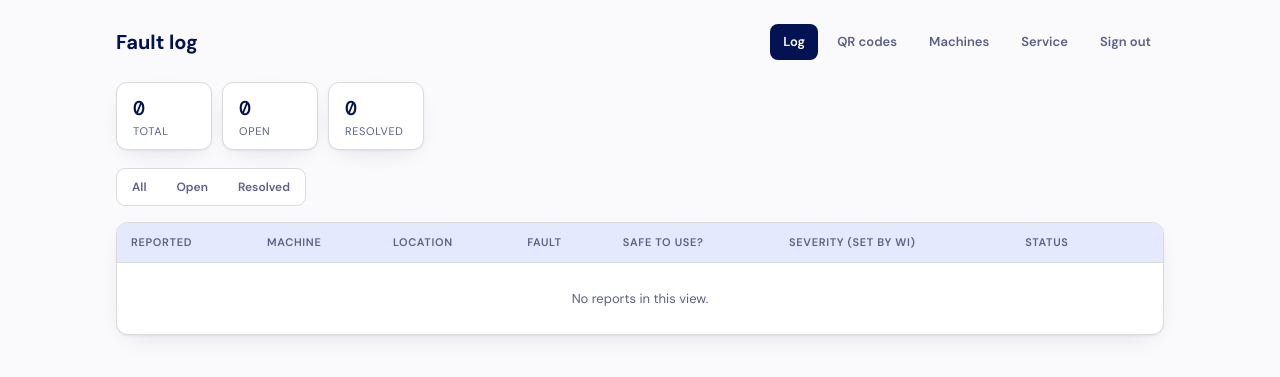
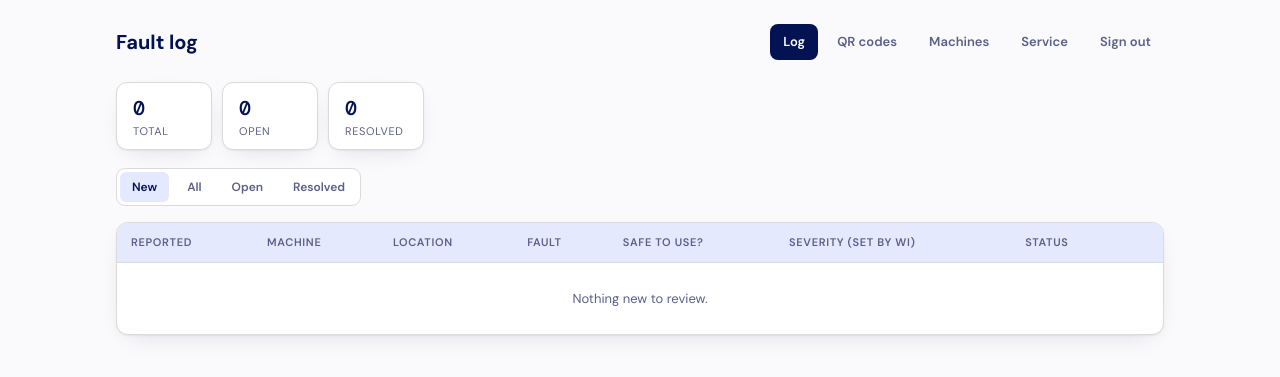
Before and after one commit to boardtom/GymFaultReporting, a Flask app: page /log?status=new in a window 1280 px wide. Shown: the top 377 px of the page. Run offline with Flask 3, Linux system fonts and the light colour scheme; the visitor is signed in with stand-in values (Sample User, id 1); data that the repository does not hold is empty.

Commit message:
Prompt WI with new reports on sign-in
- Signing in goes straight to a New view when reports are waiting for review
- New = still open with no severity set; unsafe answers are listed first
- Count badge on the Log link on every admin page

Co-Authored-By: Claude Fable 5.2 <noreply@anthropic.com>
Claude-Session: https://claude.ai/code/session_01RkkUayfzC9piqSMAf3fASs

```diff
--- a/app.py
+++ b/app.py
@@ -166,11 +166,27 @@ def login_required(view):
     return wrapped
 
 
+def new_reports_query():
+    """Reports nobody at WI has reviewed yet: still open, severity not set."""
+    return Report.query.filter(Report.status == "open", Report.severity.notin_(SEVERITIES))
+
+
+@app.context_processor
+def inject_new_report_count():
+    if session.get("is_admin"):
+        return {"new_report_count": new_reports_query().count()}
+    return {"new_report_count": 0}
+
+
 @app.route("/login", methods=["GET", "POST"])
 def login():
     if request.method == "POST":
         if request.form.get("password") == ADMIN_PASSWORD:
             session["is_admin"] = True
+            # Take WI straight to anything that still needs reviewing.
+            if new_reports_query().count():
+                session["new_prompt"] = True
+                return redirect(url_for("log_view", status="new"))
             return redirect(request.args.get("next") or url_for("log_view"))
         flash("Incorrect password.")
     return render_template("login.html")
@@ -312,7 +328,11 @@ def log_view():
     query = Report.query
     if status_filter in ("open", "resolved"):
         query = query.filter_by(status=status_filter)
+    elif status_filter == "new":
+        query = new_reports_query()
     reports = query.order_by(Report.created_at.desc()).all()
+    if status_filter == "new":      # possible safety concerns first
+        reports.sort(key=lambda r: r.safe_to_use not in ("No", "Not sure"))
 
     total = Report.query.count()
     open_count = Report.query.filter_by(status="open").count()
@@ -326,6 +346,7 @@ def log_view():
         resolved_count=total - open_count,
         severities=SEVERITIES,
         unassessed=UNASSESSED,
+        show_new_prompt=session.pop("new_prompt", False),
     )
 
 
--- a/static/style.css
+++ b/static/style.css
@@ -187,3 +187,11 @@ tr:last-child td{border-bottom:none;}
 .sev-select.unset{border-color:var(--red);color:var(--red);font-weight:600;}
 div.field{display:flex;flex-direction:column;gap:6px;font-size:12.5px;font-weight:600;color:var(--text-muted);margin-bottom:14px;}
 .row-btn{white-space:nowrap;}
+
+/* New reports waiting for WI to review */
+.nav-count{display:inline-block;min-width:18px;margin-left:6px;padding:1px 6px;border-radius:99px;background:var(--red);color:#fff;font-size:11px;font-weight:700;text-align:center;}
+.new-prompt{display:flex;align-items:center;justify-content:space-between;gap:16px;flex-wrap:wrap;
+  background:var(--warn-bg);border:1px solid var(--red);border-left-width:5px;border-radius:10px;padding:14px 16px;margin-bottom:18px;}
+.new-prompt strong{display:block;color:var(--red);font-size:15px;}
+.new-prompt span{font-size:13px;color:var(--text);}
+.new-prompt .btn{width:auto;text-decoration:none;}
--- a/templates/log.html
+++ b/templates/log.html
@@ -5,13 +5,23 @@
   <div class="app-header">
     <h1>Fault log</h1>
     <nav class="app-nav">
-      <a href="{{ url_for('log_view') }}" class="active">Log</a>
+      <a href="{{ url_for('log_view') }}" class="active">Log{% if new_report_count %}<span class="nav-count">{{ new_report_count }}</span>{% endif %}</a>
       <a href="{{ url_for('qr_index') }}">QR codes</a>
       <a href="{{ url_for('machines_admin') }}">Machines</a>
       <a href="{{ url_for('service_view') }}">Service</a>
       <a href="{{ url_for('logout') }}">Sign out</a>
     </nav>
   </div>
+
+  {% if new_report_count %}
+  <div class="new-prompt" role="status">
+    <div>
+      <strong>{{ new_report_count }} new report{{ 's' if new_report_count != 1 }} to review.</strong>
+      <span>Check each one, set its severity, and mark the machine out of service if required.</span>
+    </div>
+    {% if status_filter != 'new' %}<a href="{{ url_for('log_view', status='new') }}" class="btn btn-primary">Review now</a>{% endif %}
+  </div>
+  {% endif %}
 
   <div class="stat-row">
     <div class="stat"><div class="n">{{ total }}</div><div class="l">Total</div></div>
@@ -20,6 +30,7 @@
   </div>
 
   <div class="filter-group">
+    <a href="{{ url_for('log_view', status='new') }}" class="{{ 'active' if status_filter == 'new' }}">New{% if new_report_count %} ({{ new_report_count }}){% endif %}</a>
     <a href="{{ url_for('log_view', status='all') }}" class="{{ 'active' if status_filter == 'all' }}">All</a>
     <a href="{{ url_for('log_view', status='open') }}" class="{{ 'active' if status_filter == 'open' }}">Open</a>
     <a href="{{ url_for('log_view', status='resolved') }}" class="{{ 'active' if status_filter == 'resolved' }}">Resolved</a>
@@ -82,7 +93,7 @@
           </td>
         </tr>
         {% else %}
-        <tr><td colspan="8" class="empty-row">No reports in this view.</td></tr>
+        <tr><td colspan="8" class="empty-row">{{ 'Nothing new to review.' if status_filter == 'new' else 'No reports in this view.' }}</td></tr>
         {% endfor %}
       </tbody>
     </table>
--- a/templates/machines.html
+++ b/templates/machines.html
@@ -5,7 +5,7 @@
   <div class="app-header">
     <h1>Machines</h1>
     <nav class="app-nav">
-      <a href="{{ url_for('log_view') }}">Log</a>
+      <a href="{{ url_for('log_view') }}">Log{% if new_report_count %}<span class="nav-count">{{ new_report_count }}</span>{% endif %}</a>
       <a href="{{ url_for('qr_index') }}">QR codes</a>
       <a href="{{ url_for('machines_admin') }}" class="active">Machines</a>
       <a href="{{ url_for('service_view') }}">Service</a>
--- a/templates/qr_index.html
+++ b/templates/qr_index.html
@@ -5,7 +5,7 @@
   <div class="app-header">
     <h1>QR codes</h1>
     <nav class="app-nav">
-      <a href="{{ url_for('log_view') }}">Log</a>
+      <a href="{{ url_for('log_view') }}">Log{% if new_report_count %}<span class="nav-count">{{ new_report_count }}</span>{% endif %}</a>
       <a href="{{ url_for('qr_index') }}" class="active">QR codes</a>
       <a href="{{ url_for('machines_admin') }}">Machines</a>
       <a href="{{ url_for('service_view') }}">Service</a>
--- a/templates/service.html
+++ b/templates/service.html
@@ -5,7 +5,7 @@
   <div class="app-header">
     <h1>Service records</h1>
     <nav class="app-nav">
-      <a href="{{ url_for('log_view') }}">Log</a>
+      <a href="{{ url_for('log_view') }}">Log{% if new_report_count %}<span class="nav-count">{{ new_report_count }}</span>{% endif %}</a>
       <a href="{{ url_for('qr_index') }}">QR codes</a>
       <a href="{{ url_for('machines_admin') }}">Machines</a>
       <a href="{{ url_for('service_view') }}" class="active">Service</a>
```
